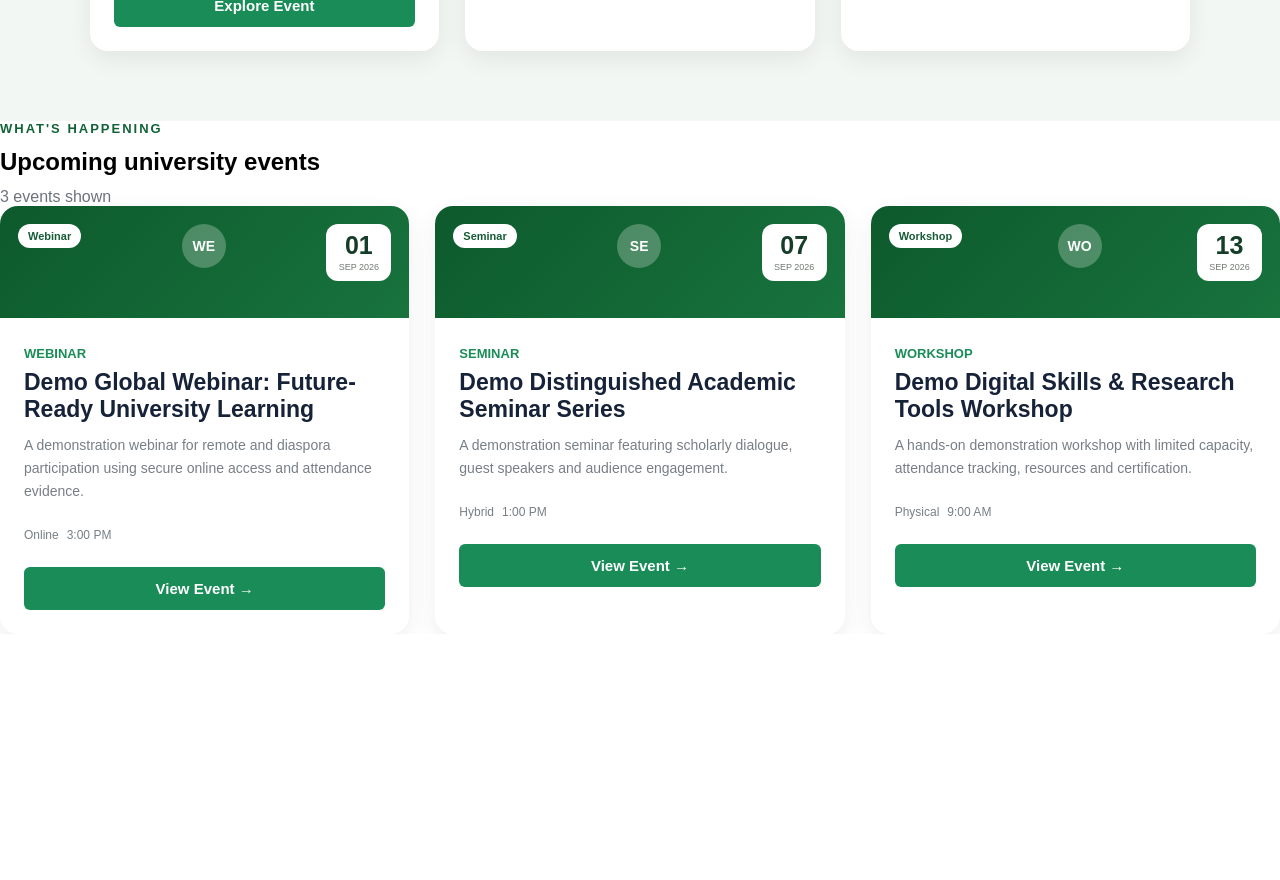
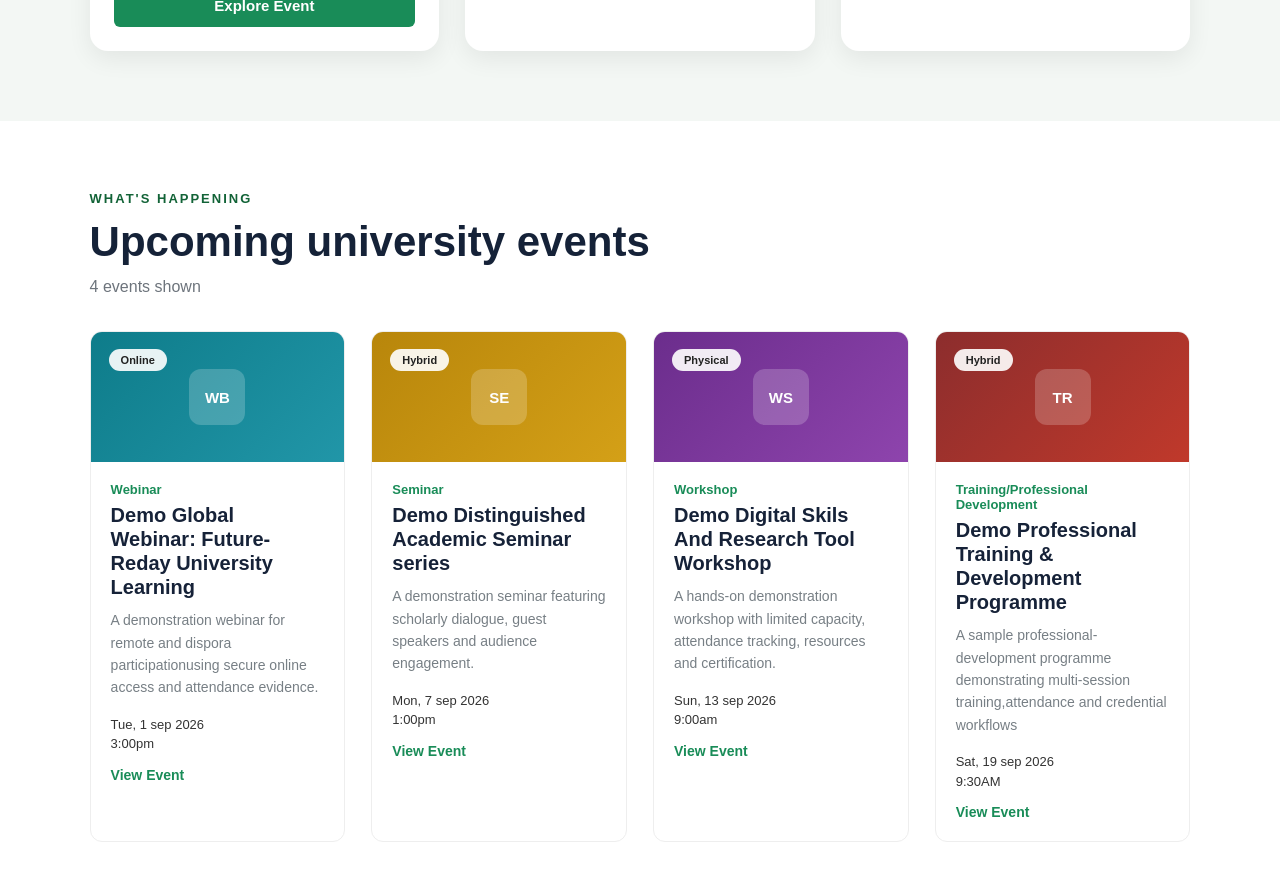
Before and after one commit to Oluwajuwonlo03/Campus-event-management-system, a React (Vite) app: page / in a window 1280 px wide. Shown: the part 700-1580 px from the top of the page. Before the commit the page ends 1334 px from the top, so only its background shows below. Built offline with nearby package versions, Linux system fonts and the light colour scheme.

Commit message:
Fixed ExploreEvents styling to match reference design

```diff
--- a/src/App.css
+++ b/src/App.css
@@ -279,3 +279,165 @@ body {
     grid-template-columns: 1fr;
   }
 }
+
+
+/*EXPLOREEVENT STYLING*/
+
+/* ===== EXPLORE EVENTS (isolated styles) ===== */
+
+.explore-events {
+  width: 100%;
+  padding: 70px 7%;
+  background: white;
+}
+
+.explore-header {
+  margin-bottom: 35px;
+}
+
+.explore-section-label {
+  margin: 0 0 12px;
+  color: #126337;
+  font-size: 13px;
+  font-weight: 800;
+  letter-spacing: 2px;
+}
+
+.explore-header h2 {
+  margin: 0;
+  color: #152238;
+  font-size: 42px;
+  line-height: 1.15;
+  font-weight: 800;
+}
+
+.explore-section-description {
+  margin-top: 12px;
+  margin-bottom: 0;
+  color: #6d747c;
+  font-size: 16px;
+}
+
+.explore-events-grid {
+  display: grid;
+  grid-template-columns: repeat(4, 1fr);
+  gap: 26px;
+}
+
+.explore-event-card {
+  background: white;
+  border-radius: 12px;
+  overflow: hidden;
+  border: 1px solid #eee;
+}
+
+.explore-event-top {
+  min-height: 130px;
+  padding: 18px;
+  position: relative;
+}
+
+.explore-banner-teal { background: linear-gradient(135deg, #0e7c8a, #2196a8); }
+.explore-banner-gold { background: linear-gradient(135deg, #b8860b, #d4a017); }
+.explore-banner-purple { background: linear-gradient(135deg, #6b2d8c, #8e44ad); }
+.explore-banner-red { background: linear-gradient(135deg, #8c2d2d, #c0392b); }
+
+.explore-event-format-tag {
+  padding: 5px 12px;
+  border-radius: 20px;
+  background: rgba(255, 255, 255, 0.9);
+  color: #222;
+  font-size: 11px;
+  font-weight: 700;
+}
+
+.explore-event-badge {
+  position: absolute;
+  top: 50%;
+  left: 50%;
+  transform: translate(-50%, -50%);
+  width: 56px;
+  height: 56px;
+  border-radius: 12px;
+  background: rgba(255, 255, 255, 0.2);
+  color: white;
+  display: flex;
+  align-items: center;
+  justify-content: center;
+  font-weight: 700;
+  font-size: 15px;
+}
+
+.explore-event-content {
+  padding: 20px;
+}
+
+.explore-event-category {
+  margin: 0 0 6px;
+  color: #198c58;
+  font-size: 13px;
+  font-weight: 700;
+}
+
+.explore-event-content h3 {
+  margin: 0 0 10px;
+  color: #162238;
+  font-size: 20px;
+  line-height: 1.2;
+}
+
+.explore-event-description {
+  margin: 0 0 16px;
+  color: #777f85;
+  font-size: 14px;
+  line-height: 1.6;
+}
+
+.explore-event-datetime {
+  margin: 0 0 12px;
+  color: #333;
+  font-size: 13px;
+  line-height: 1.5;
+}
+
+.explore-view-event-link {
+  color: #198c58;
+  font-weight: 700;
+  font-size: 14px;
+  text-decoration: none;
+}
+
+.explore-view-event-link:hover {
+  text-decoration: underline;
+}
+
+@media (max-width: 1000px) {
+  .explore-events {
+    padding: 60px 5%;
+  }
+  .explore-header h2 {
+    font-size: 34px;
+  }
+  .explore-events-grid {
+    display: grid;
+    grid-template-columns: repeat(4, 1fr);
+    gap: 26px;
+  }
+}
+
+@media (max-width: 700px) {
+  .explore-events {
+    padding: 45px 20px;
+  }
+  .explore-header h2 {
+    font-size: 30px;
+  }
+  .explore-section-description {
+    font-size: 14px;
+  }
+  .explore-events-grid {
+    display: grid;
+    grid-template-columns: repeat(4, 1fr);
+    gap: 26px;
+  }
+}
--- a/src/components/ExploreEvents.jsx
+++ b/src/components/ExploreEvents.jsx
@@ -1,76 +1,75 @@
-function ExploreEvents() {
+function ExploreEvents(){
   const events = [
     {
       type: "Webinar",
       format: "Online",
-      day: "01",
-      month: "SEP",
-      year: "2026",
-      time: "3:00 PM",
-      title: "Demo Global Webinar: Future-Ready University Learning",
-      description: "A demonstration webinar for remote and diaspora participation using secure online access and attendance evidence.",
+      bannerColor: "teal",
+      badge: "WB",
+      date: "Tue, 1 sep 2026",
+      time: "3:00pm",
+      title: "Demo Global Webinar: Future-Reday University Learning",
+      description: "A demonstration webinar for remote and dispora participationusing secure online access and attendance evidence.",
     },
     {
-      type: "Seminar",
+type: "Seminar",
       format: "Hybrid",
-      day: "07",
-      month: "SEP",
-      year: "2026",
-      time: "1:00 PM",
-      title: "Demo Distinguished Academic Seminar Series",
+      bannerColor: "gold",
+      badge: "SE",
+      date: "Mon, 7 sep 2026",
+      time: "1:00pm",
+      title: "Demo Distinguished Academic Seminar series",
       description: "A demonstration seminar featuring scholarly dialogue, guest speakers and audience engagement.",
     },
     {
-      type: "Workshop",
+       type: "Workshop",
       format: "Physical",
-      day: "13",
-      month: "SEP",
-      year: "2026",
-      time: "9:00 AM",
-      title: "Demo Digital Skills & Research Tools Workshop",
+      bannerColor: "purple",
+      badge: "WS",
+      date: "Sun, 13 sep 2026",
+      time: "9:00am",
+      title: "Demo Digital Skils And Research Tool Workshop",
       description: "A hands-on demonstration workshop with limited capacity, attendance tracking, resources and certification.",
     },
+    {
+      type: "Training/Professional Development",
+      format: "Hybrid",
+      bannerColor: "red",
+      badge: "TR",
+      date: "Sat, 19 sep 2026",
+      time: "9:30AM",
+      title: "Demo Professional Training & Development Programme",
+      description: "A sample professional-development programme demonstrating multi-session training,attendance  and credential workflows"
+    }
   ];
 
-  return (
+  return(
     <section className="explore-events">
       <div className="explore-header">
-        <p className="section-label">WHAT'S HAPPENING</p>
-        <h2>Upcoming university events</h2>
-        <p className="section-description">{events.length} events shown</p>
+      <p className="section-label">WHAT'S HAPPENING</p>
+      <h2>Upcoming university events</h2>
+      <p className="section-description">{events.length} events shown</p>
       </div>
 
-      <div className="events-grid">
-        {events.map((event, index) => (
-          <div className="event-card" key={index}>
-            <div className="event-top">
-              <div className="event-tags">
-                <span className="event-type">{event.type}</span>
-              </div>
-              <div className="event-badge">
-                {event.type.slice(0,2).toUpperCase()}
-                </div>
-                <div className="event-date">
-                    <strong>{event.day}</strong>
-                    <span>{event.month} {event.year}</span>
-              </div>
+      <div className="explore-events-grid">
+        {events.map((events, index) => (
+          <div className="explore-event-card" key ={index}>
+            <div className={`explore-event-top explore-banner-${events.bannerColor}`}>
+              <span className="explore-event-format-tag">{events.format}</span>
+              <div className="explore-event-badge">{events.badge}</div>
             </div>
 
-            <div className="event-content">
-                <p className="event-category">{event.type}</p>
-              <h3>{event.title}</h3>
-              <p className="event-description">{event.description}</p>
-              <div className="event-info">
-                <span>{event.format}</span>
-                <span>{event.time}</span>
-              </div>
-              <button className="explore-button">View Event →</button>
+            <div className="explore-event-content">
+              <p className="explore-event-category">{events.type}</p>
+              <h3>{events.title}</h3>
+              <p className="explore-event-description">{events.description}</p>
+                  <p className="explore-event-datetime">{events.date}<br />{events.time}</p>
+                  <a href="#" className="explore-view-event-link">View Event</a>
             </div>
           </div>
         ))}
       </div>
     </section>
-  );
+  )
 }
 
 export default ExploreEvents;
```
